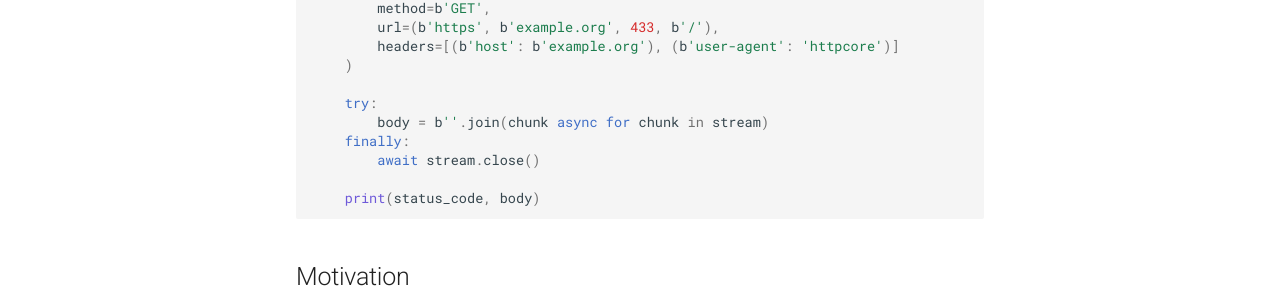
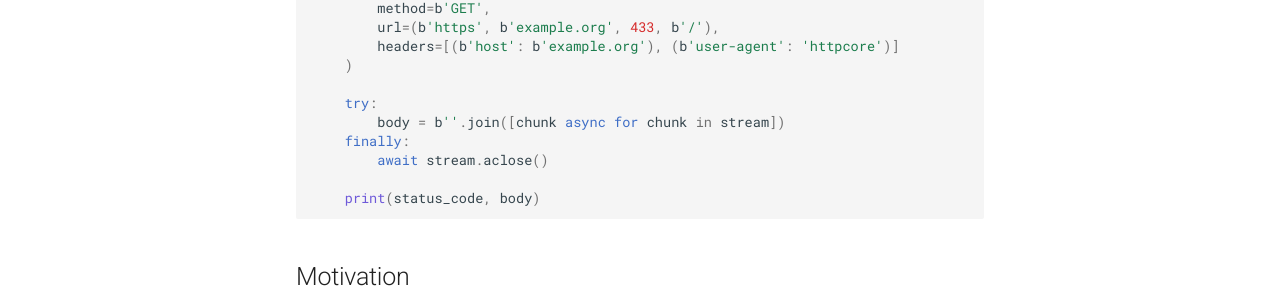
Before and after one commit to encode/httpcore, an MkDocs documentation site: the page built from docs/index.md, in a window 1280 px wide and 900 px high, scrolled down 565 px. Shown: the part 303-609 px from the top of the window. Built offline with MkDocs 1.6.1 and Material for MkDocs 9.7.7, drawn with Linux system fonts in a browser that asks for light colours; comment, search, counter and statistics services are not loaded.

Commit message:
Fix example code (#105)

````diff
--- a/docs/index.md
+++ b/docs/index.md
@@ -36,9 +36,9 @@ async with httpcore.AsyncConnectionPool() as http:
     )
 
     try:
-        body = b''.join(chunk async for chunk in stream)
+        body = b''.join([chunk async for chunk in stream])
     finally:
-        await stream.close()
+        await stream.aclose()
 
     print(status_code, body)
 ```
````
Also changed, not shown: README.md (+2 -2 lines).
